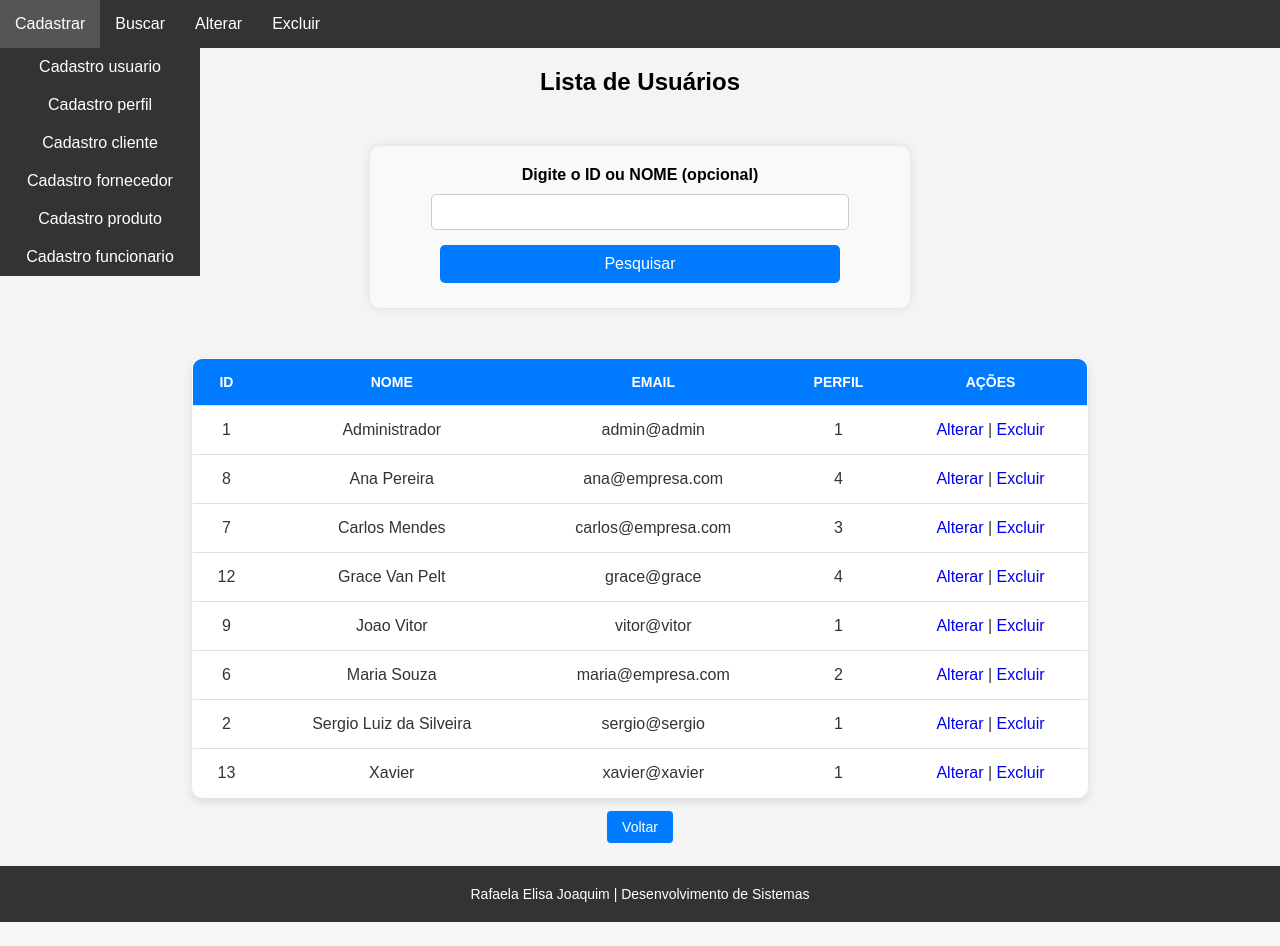
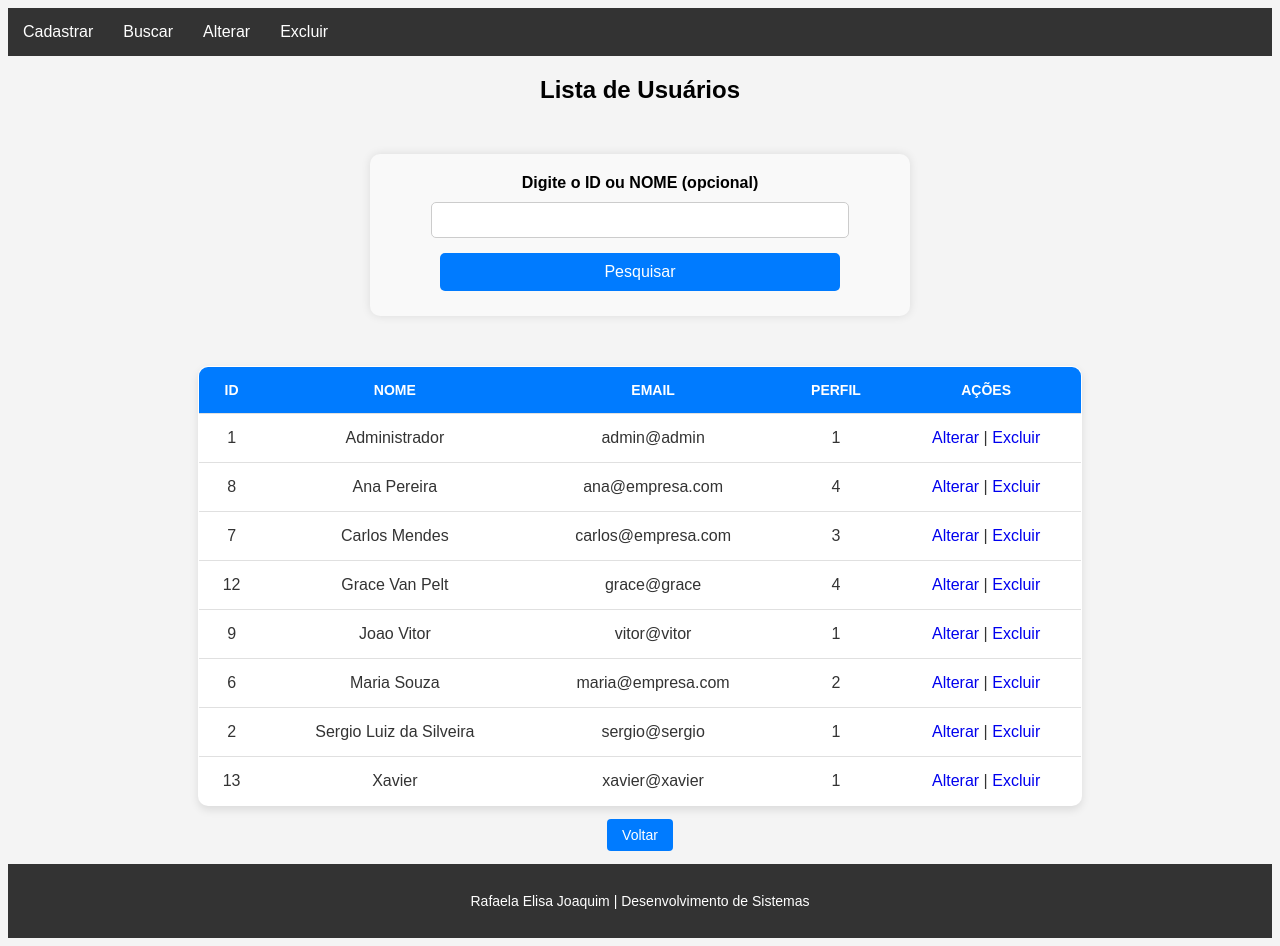
Before and after one commit to rafaelaelisajoaquim/Rafaela_Joaquim_prova, a PHP site: page /buscar_usuario.php in a window 1280 px wide. Before the commit the page ends 922 px from the top, so only its background shows below. Run offline with PHP 8.4, Linux system fonts and the light colour scheme; a user stored in the database is signed in; data comes from the database, SQL or seed files in the repository.

Commit message:
Buscar Usuário
Alteração na estilização (rodapé, botões e outros).
Adicionado o JavaScript (validação).

```diff
--- a/buscar_usuario.php
+++ b/buscar_usuario.php
@@ -72,20 +72,7 @@
     <meta name="viewport" content="width=device-width, initial-scale=1.0">
     <title>Buscar Usuário</title>
     <link rel="stylesheet" href="styles.css">
-
     <style>
-        body {
-        font-family: Arial, sans-serif;
-        text-align: center;
-        min-height: 100vh;
-        display: flex;
-        flex-direction: column;
-        margin: 0;
-        padding: 0;
-        overflow-x: hidden;
-    }
-
-
     table {
             background-color: white;
             border-radius: 10px;
@@ -122,29 +109,20 @@
         }
 
         .voltar{
+            background-color: #007bff;
             padding: 8px 15px;
-            background-color: #007bff;
             color: white;
-            border: none;
+            font-size: 14px;
             border-radius: 4px;
-            font-size: 14px;
             text-decoration: none;
         }
 
         .footer {
             background-color: #333;
-            padding: 20px;
-            margin-top: 30px;
-            width: 100%;
-            box-sizing: border-box;
-            margin-bottom: 0;
-        }
-
-        .footer p {
-            text-align: center;
-            color: white;
-            margin: 0;
-            font-size: 14px;
+            color:white;
+            padding: 15px;
+            margin-top: 20px;
+            font-size:14px;
         }
     </style>
 </head>
@@ -191,8 +169,8 @@
                                         <td class="acoes">
                                             <a href="alterar_usuario.php?id=<?= htmlspecialchars($usuario['id_usuario'])?>">Alterar</a>
                                             |
-                                    <a href="excluir_usuario.php?id=<?= htmlspecialchars($usuario['id_usuario'])?>
-                                    "onclick="return confirm('Tem certeza que deseja excluir?')">Excluir</a>
+                                            <a href="excluir_usuario.php?id=<?= htmlspecialchars($usuario['id_usuario'])?>"
+                                            onclick="return confirm('Tem certeza que deseja excluir?')">Excluir</a>
                                         </td>
                                     </tr>
                                 <?php endforeach; ?>
@@ -202,7 +180,12 @@
                 <?php endif;?>
                 <a class="voltar" href="principal.php">Voltar</a>
         </div>
-
+        <script>
+            // Bloquear símbolos no campo de busca (permitir só letras, números e espaços)
+            document.getElementById("busca").addEventListener("input", function() {
+                this.value = this.value.replace(/[^a-zA-ZÀ-ÿ0-9\s]/g, "");
+            });
+        </script>
         <footer class="footer">
             <p>Rafaela Elisa Joaquim | Desenvolvimento de Sistemas</p>
         </footer>
```
Lines whose indentation alone changed are shown as unchanged.
